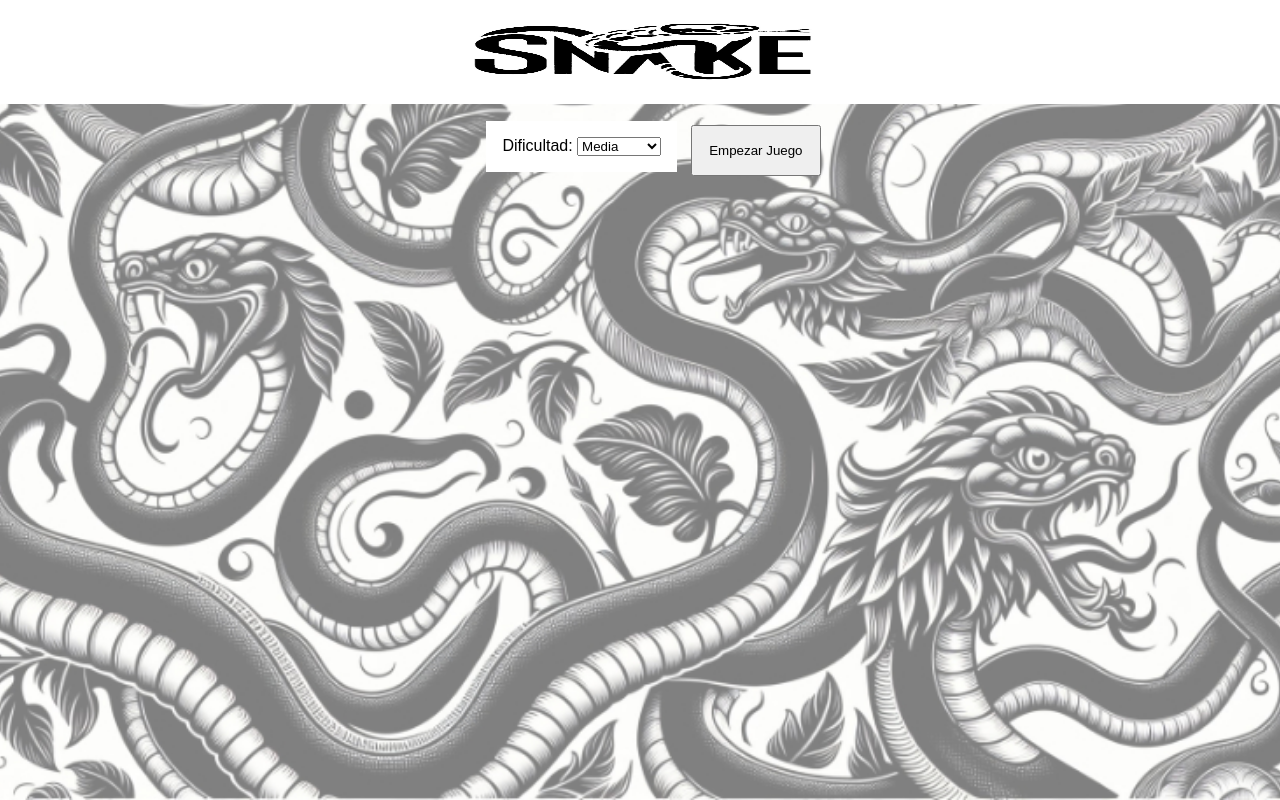
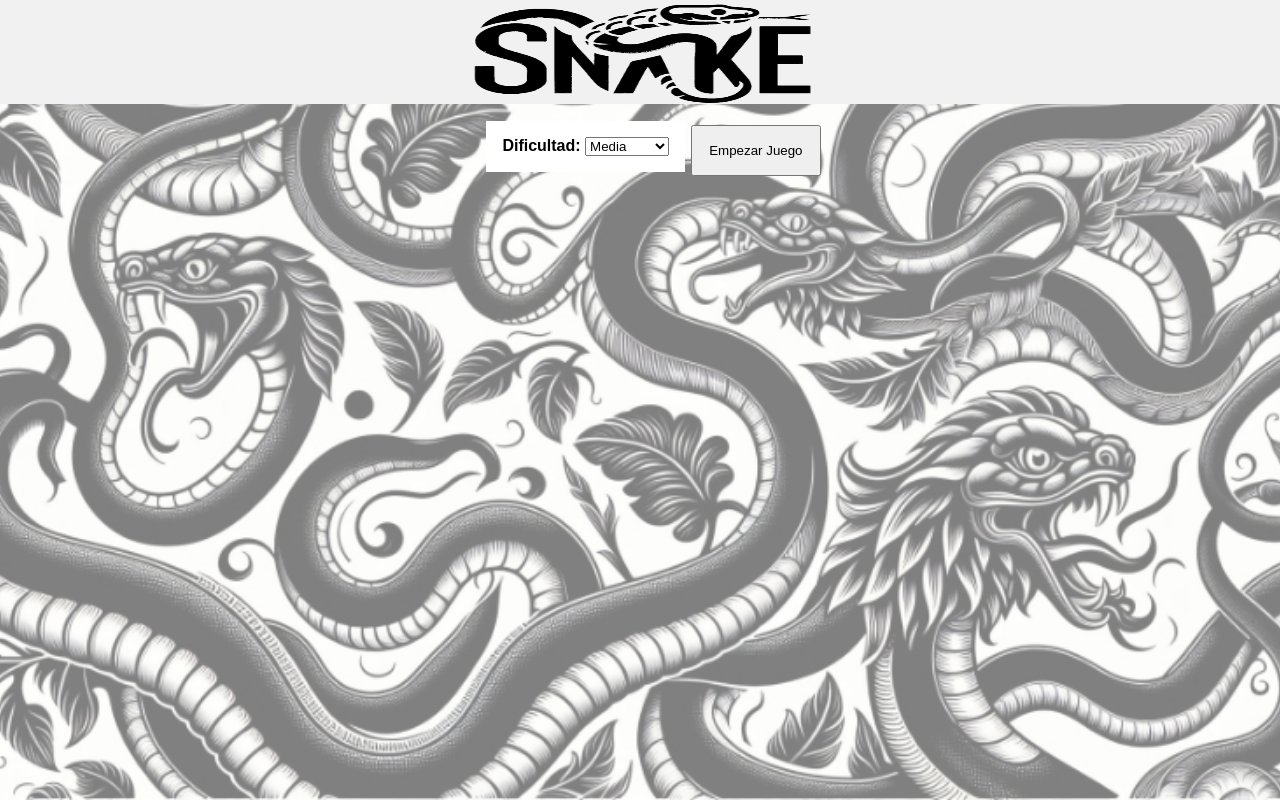
Before and after one commit to jponsgar/snake, a plain HTML site: page snake.html in a window 1280 px wide. Drawn offline with Linux system fonts and the light colour scheme.

Commit message:
Cambios diseño

```diff
--- a/snake.css
+++ b/snake.css
@@ -12,7 +12,10 @@ header {
   justify-content:center;
   width: 100%;
   height: 13vh;
-  background-color: white;
+  background-color: rgb(241, 241, 241);
+}
+img {
+  width: 600px;
 }
 
 section {
--- a/snake.html
+++ b/snake.html
@@ -8,11 +8,11 @@
 </head>
 <body>
   <header>
-    <img src="sanke_t.jpg" width="600" height="80">
+    <img src="sanke_t.png">
   </header>
   <section>
    <div>
-      <label for="veloz" style="background-color: white">Dificultad:</label>
+      <label for="veloz" style="background-color: white"><strong>Dificultad:</strong></label>
       <select id="veloz">
         <option value="200">Facil</option>
         <option value="150" selected>Media</option>
--- a/snake.js
+++ b/snake.js
@@ -83,13 +83,13 @@ function dibujo() {
   }
 
   // Comprueba si la serpiente colisiona con el limite o ella misma, entonces finaliza juego
-  if (cabeza.x < 0 || cabeza.x >= canvas.width || cabeza.y < 0 || cabeza.y >= canvas.height) {
+  if (cabeza.x < 0 || cabeza.x >= canvas.width || cabeza.y < 0 || cabeza.y >= canvas.height || colision()) {
     clearInterval(juego);
     alert("Game Over! Manzanas comidas: " + puntos);
   }
 }
 
-//function colision() {
-//  return serpiente.slice(1).some(segment => segment.x === serpiente[0].x && segment.y === serpiente[0].y);
-//}
-//if (cabeza.x < 0 || cabeza.x >= canvas.width || cabeza.y < 0 || cabeza.y >= canvas.height || colision()) {
+// Colision con ella misma
+function colision() {
+  return serpiente.slice(1).some(segment => segment.x === serpiente[0].x && segment.y === serpiente[0].y);
+}
```
Also changed, not shown: sanke_t.jpg (deleted), sanke_t.png (added).
